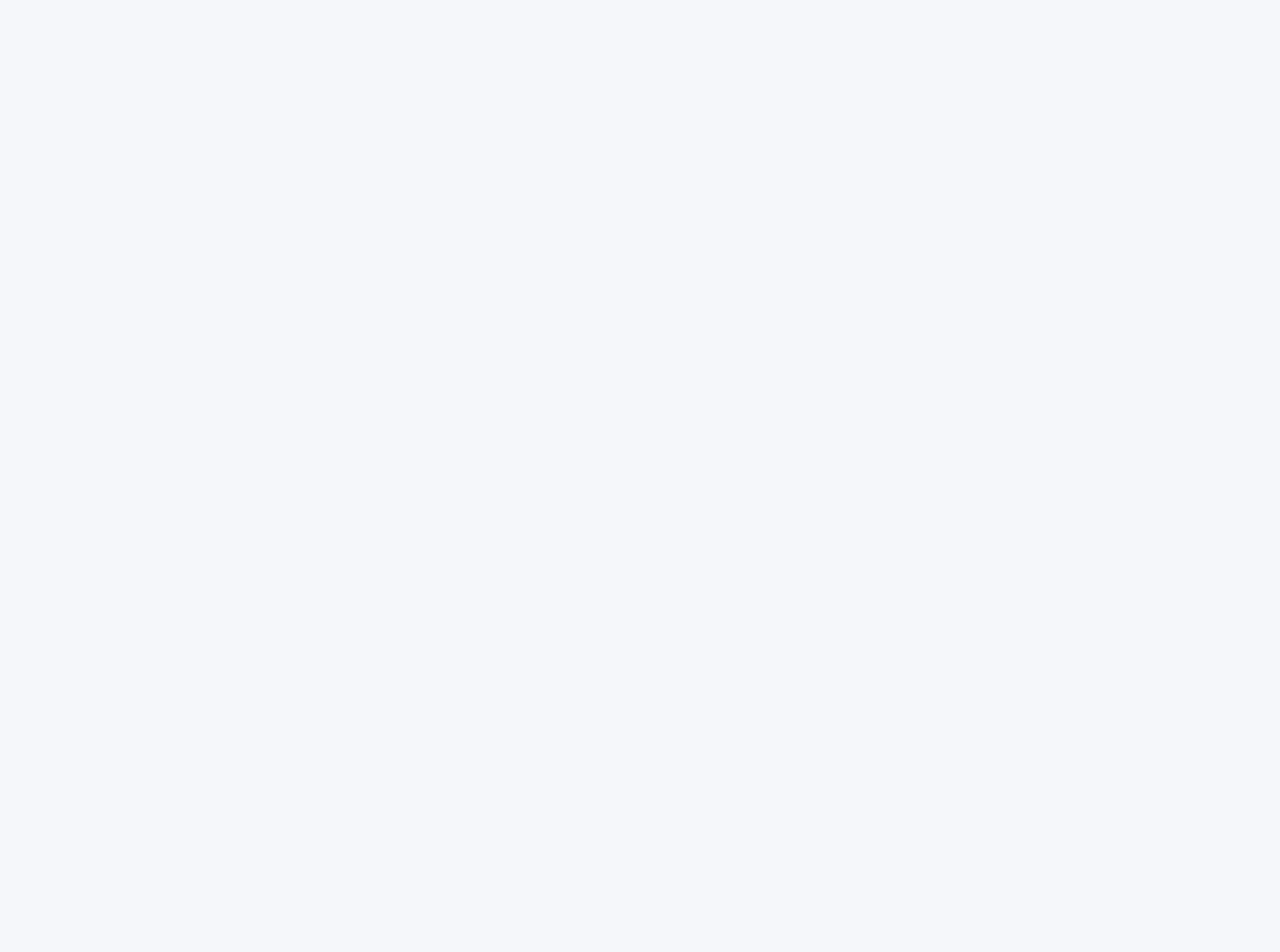
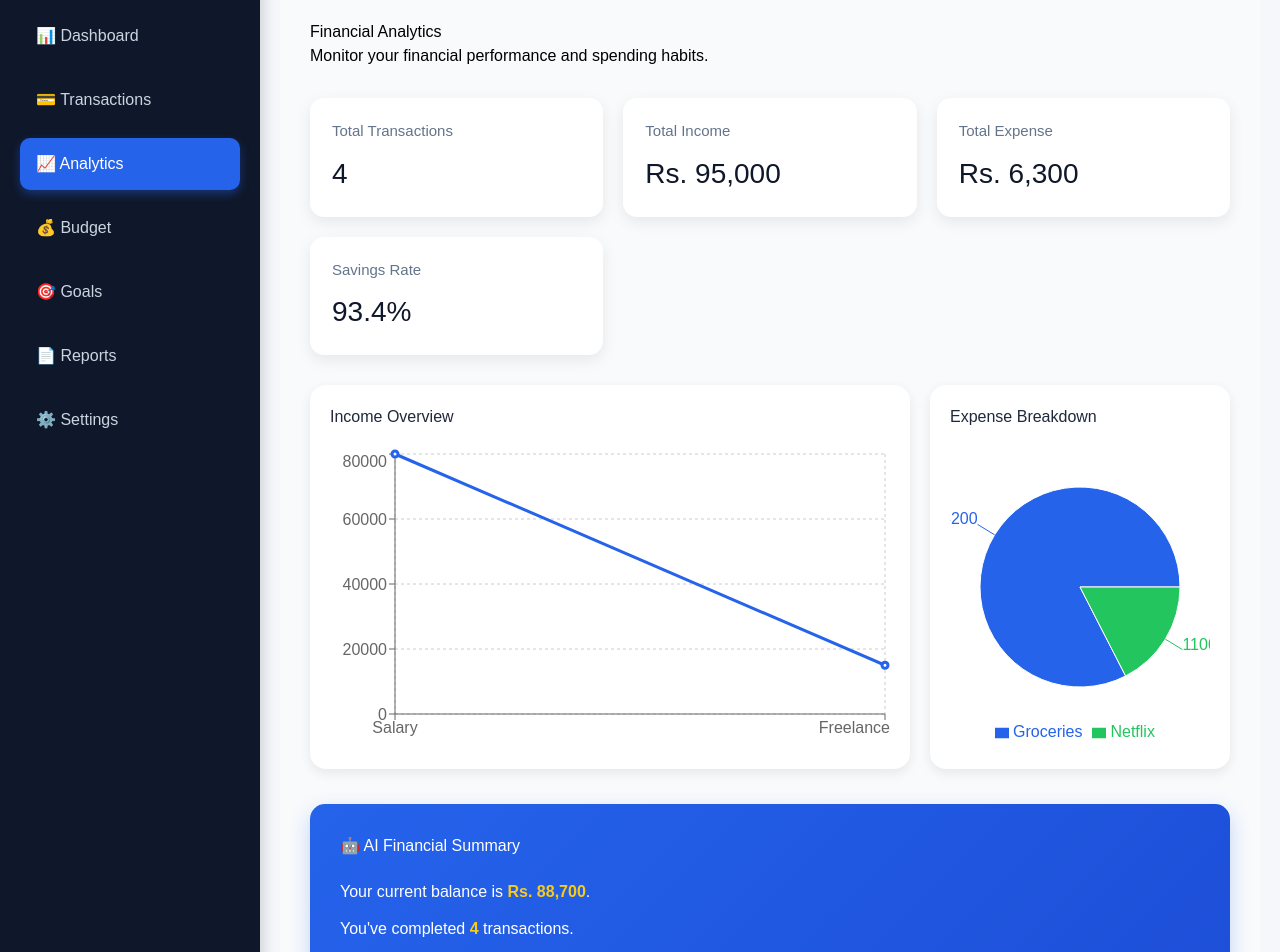
Before and after one commit to amnaa1448830-design/Financial-Analytics-Dashboard, a React (Vite) app in the folder client/: page /analytics in a window 1280 px wide. Before the commit this address had no page. Shown: the part 100-1052 px from the top of the page. Before the commit the page ends 800 px from the top, so only its background shows below. Built offline with nearby package versions, Linux system fonts and the light colour scheme.

Commit message:
Added analytics page with financial insights

```diff
--- a/client/src/App.jsx
+++ b/client/src/App.jsx
@@ -2,6 +2,7 @@ import { Routes, Route, Navigate } from "react-router-dom";
 
 import Dashboard from "./pages/Dashboard";
 import Transactions from "./pages/Transactions";
+import Analytics from "./pages/Analytics";
 
 function App() {
   return (
@@ -14,6 +15,11 @@ function App() {
         path="/transactions"
         element={<Transactions />}
       />
+
+      <Route
+        path="/analytics"
+        element={<Analytics />}
+      />
     </Routes>
   );
 }
--- a/client/src/components/common/Sidebar.jsx
+++ b/client/src/components/common/Sidebar.jsx
@@ -12,26 +12,61 @@ function Sidebar() {
         <ul>
 
           <li>
-            <NavLink to="/dashboard">
+            <NavLink
+              to="/dashboard"
+              className={({ isActive }) =>
+                isActive ? "active-link" : ""
+              }
+            >
               📊 Dashboard
             </NavLink>
           </li>
 
           <li>
-            <NavLink to="/transactions">
+            <NavLink
+              to="/transactions"
+              className={({ isActive }) =>
+                isActive ? "active-link" : ""
+              }
+            >
               💳 Transactions
             </NavLink>
           </li>
 
-          <li>📈 Analytics</li>
+          <li>
+            <NavLink
+              to="/analytics"
+              className={({ isActive }) =>
+                isActive ? "active-link" : ""
+              }
+            >
+              📈 Analytics
+            </NavLink>
+          </li>
 
-          <li>💰 Budget</li>
+          <li>
+            <NavLink to="#">
+              💰 Budget
+            </NavLink>
+          </li>
 
-          <li>🎯 Goals</li>
+          <li>
+            <NavLink to="#">
+              🎯 Goals
+            </NavLink>
+          </li>
 
-          <li>📄 Reports</li>
+          <li>
+            <NavLink to="#">
+              📄 Reports
+            </NavLink>
+          </li>
 
-          <li>⚙️ Settings</li>
+          <li>
+            <NavLink to="#">
+              ⚙️ Settings
+            </NavLink>
+          </li>
 
         </ul>
       </nav>
--- /dev/null
+++ b/client/src/pages/Analytics.jsx
@@ -0,0 +1,88 @@
+import MainLayout from "../layouts/MainLayout";
+import IncomeChart from "../components/dashboard/IncomeChart";
+import ExpenseChart from "../components/dashboard/ExpenseChart";
+import useTransactions from "../hooks/useTransactions";
+
+import "../styles/dashboard.css";
+import "../styles/analytics.css";
+
+function Analytics() {
+  const {
+    transactions,
+    totalIncome,
+    totalExpense,
+    totalBalance,
+  } = useTransactions();
+
+  const totalTransactions = transactions.length;
+
+  const savingsRate =
+    totalIncome === 0
+      ? 0
+      : (((totalIncome - totalExpense) / totalIncome) * 100).toFixed(1);
+
+  return (
+    <MainLayout>
+      <div className="dashboard">
+
+        <h1>Financial Analytics</h1>
+
+        <p>
+          Monitor your financial performance and spending habits.
+        </p>
+
+        <div className="analytics-cards">
+
+          <div className="analytics-card">
+            <h3>Total Transactions</h3>
+            <h2>{totalTransactions}</h2>
+          </div>
+
+          <div className="analytics-card">
+            <h3>Total Income</h3>
+            <h2>Rs. {totalIncome.toLocaleString()}</h2>
+          </div>
+
+          <div className="analytics-card">
+            <h3>Total Expense</h3>
+            <h2>Rs. {totalExpense.toLocaleString()}</h2>
+          </div>
+
+          <div className="analytics-card">
+            <h3>Savings Rate</h3>
+            <h2>{savingsRate}%</h2>
+          </div>
+
+        </div>
+
+        <div className="chart-section">
+          <IncomeChart />
+          <ExpenseChart />
+        </div>
+
+        <div className="ai-summary">
+          <h2>🤖 AI Financial Summary</h2>
+
+          <p>
+            Your current balance is
+            <strong> Rs. {totalBalance.toLocaleString()}</strong>.
+          </p>
+
+          <p>
+            You've completed
+            <strong> {totalTransactions} </strong>
+            transactions.
+          </p>
+
+          <p>
+            Savings rate is
+            <strong> {savingsRate}%</strong>.
+          </p>
+        </div>
+
+      </div>
+    </MainLayout>
+  );
+}
+
+export default Analytics;
--- /dev/null
+++ b/client/src/styles/analytics.css
@@ -0,0 +1,52 @@
+.analytics-cards {
+  display: grid;
+  grid-template-columns: repeat(auto-fit, minmax(220px, 1fr));
+  gap: 20px;
+  margin: 30px 0;
+}
+
+.analytics-card {
+  background: white;
+  padding: 22px;
+  border-radius: 14px;
+  box-shadow: 0 5px 15px rgba(0,0,0,.08);
+  transition: 0.3s;
+}
+
+.analytics-card:hover {
+  transform: translateY(-5px);
+}
+
+.analytics-card h3 {
+  color: #64748b;
+  font-size: 15px;
+  margin-bottom: 10px;
+}
+
+.analytics-card h2 {
+  color: #0f172a;
+  font-size: 28px;
+}
+
+.ai-summary {
+  margin-top: 35px;
+  background: linear-gradient(135deg,#2563eb,#1d4ed8);
+  color: white;
+  padding: 30px;
+  border-radius: 15px;
+  box-shadow: 0 8px 20px rgba(37,99,235,.25);
+}
+
+.ai-summary h2 {
+  margin-bottom: 20px;
+}
+
+.ai-summary p {
+  margin: 10px 0;
+  line-height: 1.7;
+  font-size: 16px;
+}
+
+.ai-summary strong {
+  color: #facc15;
+}
--- a/client/src/styles/sidebar.css
+++ b/client/src/styles/sidebar.css
@@ -1,9 +1,10 @@
 .sidebar {
-  width: 250px;
+  width: 260px;
   min-height: 100vh;
-  background-color: #1e293b;
+  background: #0f172a;
   color: white;
   padding: 25px 20px;
+  box-shadow: 4px 0 12px rgba(0, 0, 0, 0.15);
 }
 
 .logo {
@@ -13,7 +14,9 @@
 
 .logo h2 {
   color: white;
-  font-size: 28px;
+  font-size: 30px;
+  font-weight: bold;
+  letter-spacing: 1px;
 }
 
 .menu ul {
@@ -22,13 +25,29 @@
 }
 
 .menu li {
-  padding: 14px 12px;
-  margin-bottom: 10px;
-  border-radius: 8px;
-  cursor: pointer;
-  transition: 0.3s;
+  margin-bottom: 12px;
 }
 
-.menu li:hover {
-  background-color: #334155;
+.menu li a {
+  display: block;
+  padding: 14px 16px;
+  text-decoration: none;
+  color: #cbd5e1;
+  border-radius: 10px;
+  font-size: 16px;
+  font-weight: 500;
+  transition: all 0.3s ease;
 }
+
+.menu li a:hover {
+  background: #1e40af;
+  color: white;
+  transform: translateX(5px);
+}
+
+.active-link {
+  background: #2563eb;
+  color: white !important;
+  font-weight: bold;
+  box-shadow: 0 4px 10px rgba(37, 99, 235, 0.4);
+}
```
